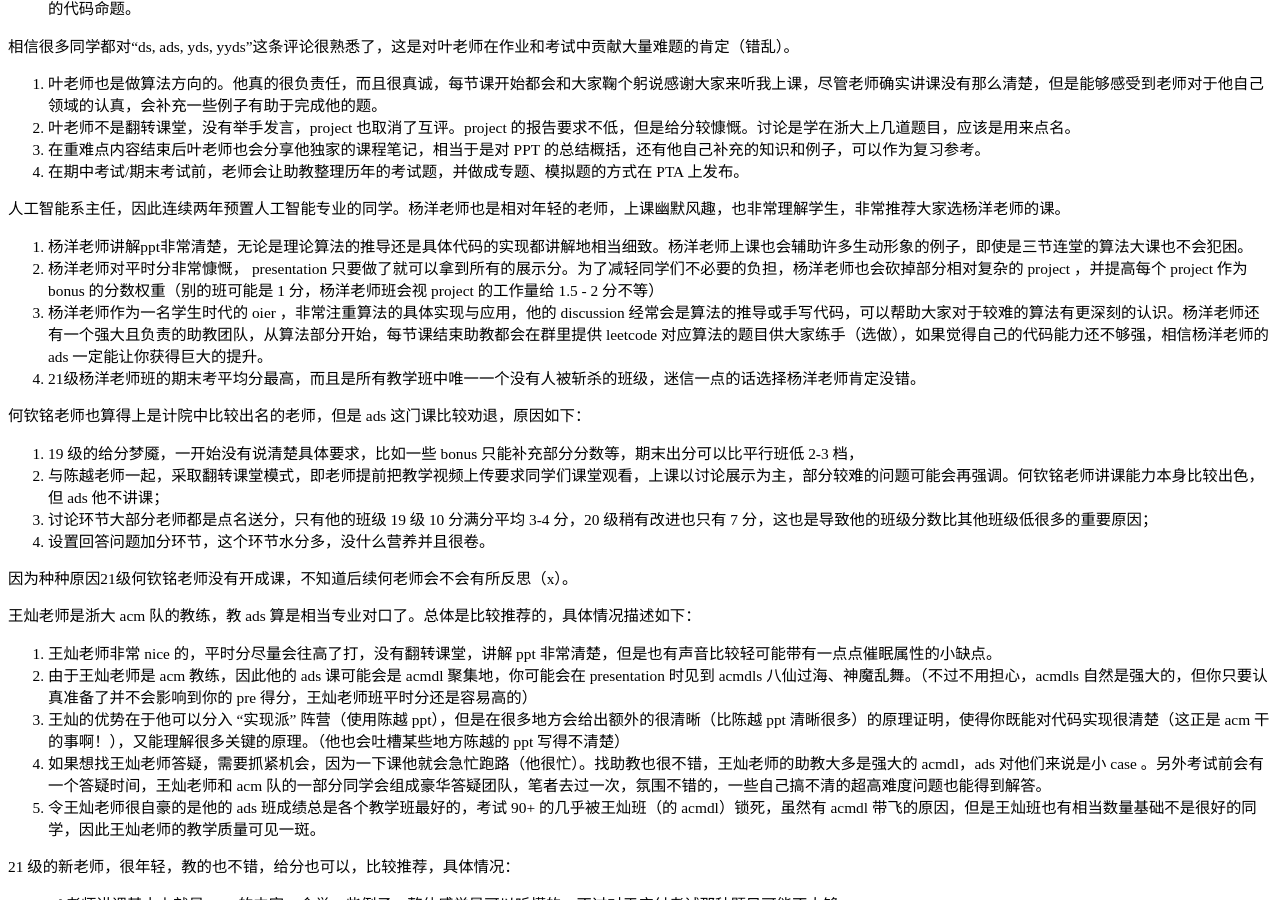
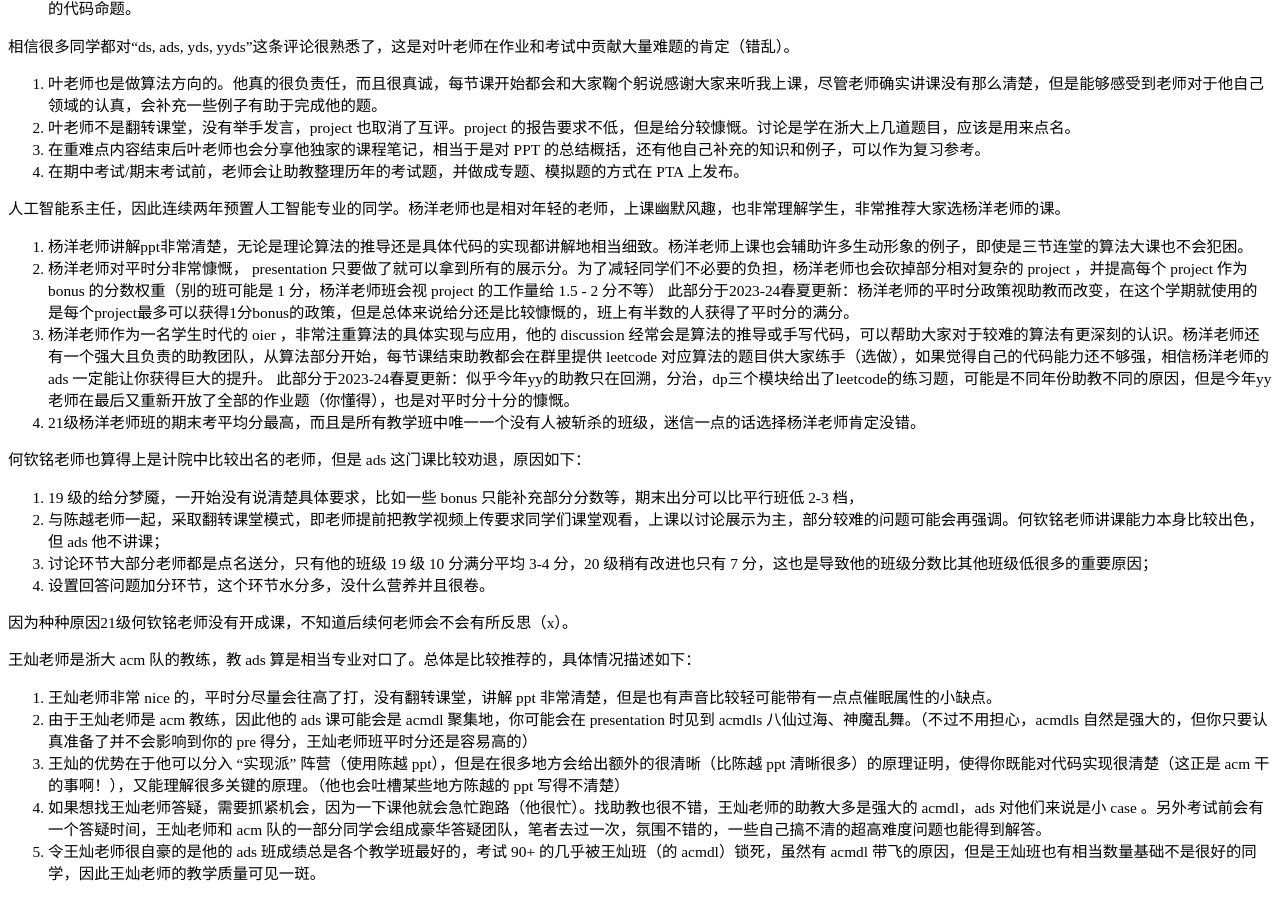
Before and after one commit to ZJU-Turing/TuringCourses, an MkDocs documentation site: the page built from docs/major_basic/advanced_data_structure/index.md, in a window 1280 px wide and 900 px high, scrolled down 20108 px. Built offline with MkDocs 1.6.1 and Material for MkDocs 9.7.7, drawn with Linux system fonts in a browser that asks for light colours; comment, search, counter and statistics services are not loaded.

Commit message:
docs: 更新 ADS 杨洋老师评价 (#190)

```diff
--- a/docs/major_basic/advanced_data_structure/index.md
+++ b/docs/major_basic/advanced_data_structure/index.md
@@ -89,7 +89,9 @@
 
     1. 杨洋老师讲解ppt非常清楚，无论是理论算法的推导还是具体代码的实现都讲解地相当细致。杨洋老师上课也会辅助许多生动形象的例子，即使是三节连堂的算法大课也不会犯困。
     2. 杨洋老师对平时分非常慷慨， presentation 只要做了就可以拿到所有的展示分。为了减轻同学们不必要的负担，杨洋老师也会砍掉部分相对复杂的 project ，并提高每个 project 作为 bonus 的分数权重（别的班可能是 1 分，杨洋老师班会视 project 的工作量给 1.5 - 2 分不等）
+    此部分于2023-24春夏更新：杨洋老师的平时分政策视助教而改变，在这个学期就使用的是每个project最多可以获得1分bonus的政策，但是总体来说给分还是比较慷慨的，班上有半数的人获得了平时分的满分。
     3. 杨洋老师作为一名学生时代的 oier ，非常注重算法的具体实现与应用，他的 discussion 经常会是算法的推导或手写代码，可以帮助大家对于较难的算法有更深刻的认识。杨洋老师还有一个强大且负责的助教团队，从算法部分开始，每节课结束助教都会在群里提供 leetcode 对应算法的题目供大家练手（选做），如果觉得自己的代码能力还不够强，相信杨洋老师的 ads 一定能让你获得巨大的提升。
+    此部分于2023-24春夏更新：似乎今年yy的助教只在回溯，分治，dp三个模块给出了leetcode的练习题，可能是不同年份助教不同的原因，但是今年yy老师在最后又重新开放了全部的作业题（你懂得），也是对平时分十分的慷慨。
     4. 21级杨洋老师班的期末考平均分最高，而且是所有教学班中唯一一个没有人被斩杀的班级，迷信一点的话选择杨洋老师肯定没错。
 
 
```
